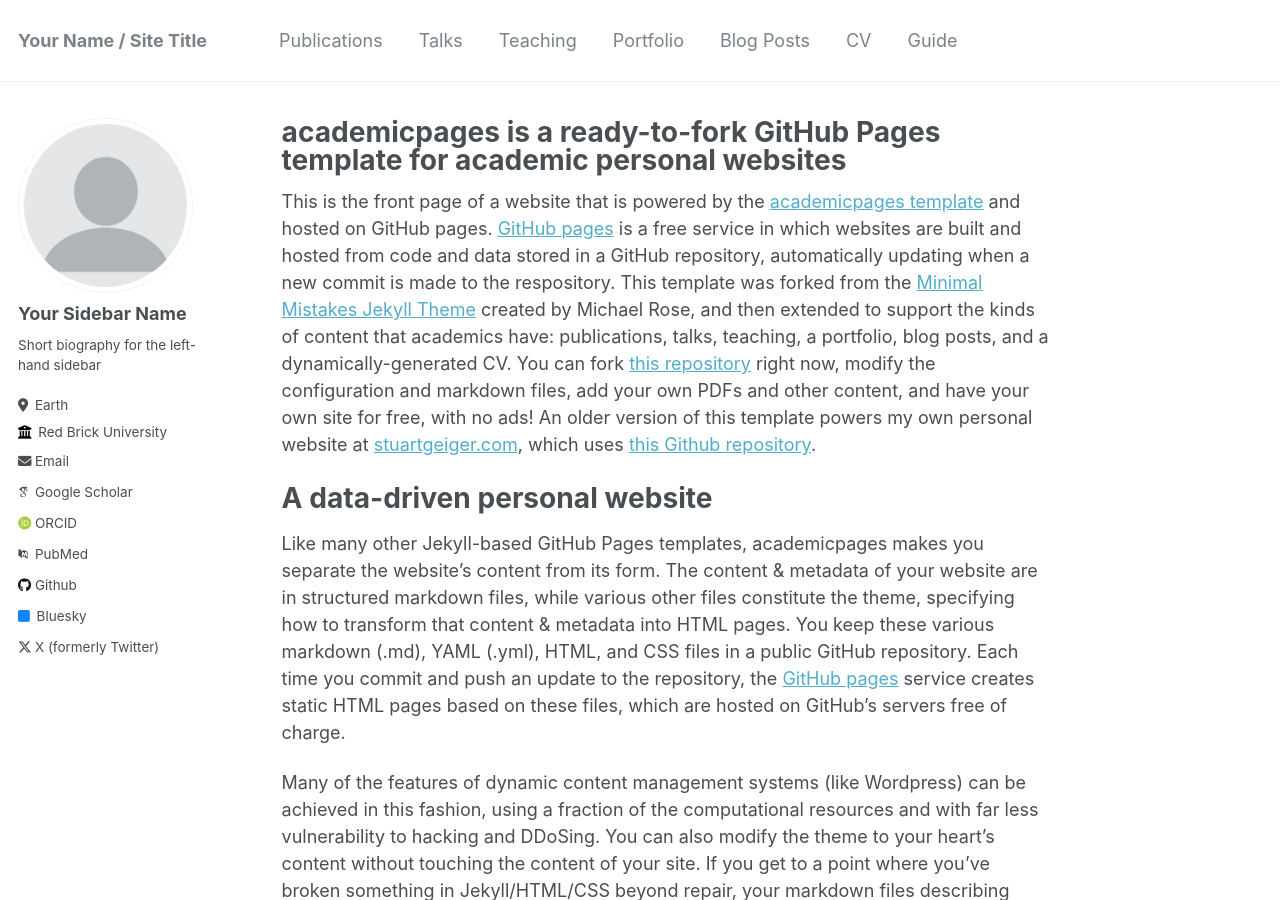
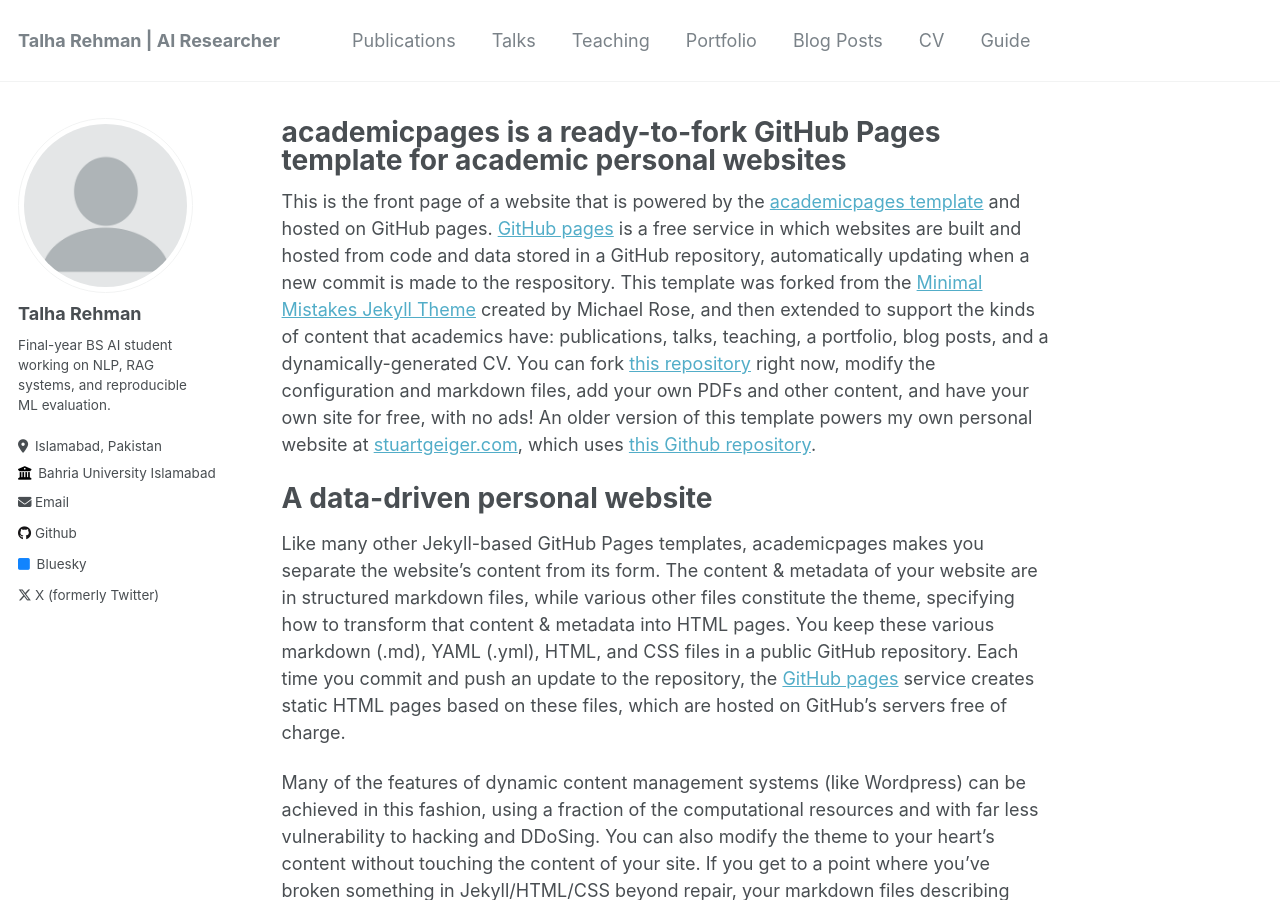
Before and after one commit to sultanofficial717/talha-academic-portfolio, a Jekyll site: the page built from _pages/about.md, in a window 1280 px wide and 900 px high. Built offline with Jekyll 4.4.1, drawn with Linux system fonts in a browser that asks for light colours; some web fonts are replaced; some of the changed text lies outside the part shown.

Commit message:
Set url and baseurl

```diff
--- a/_config.yml
+++ b/_config.yml
@@ -8,13 +8,13 @@
 
 # Basic Site Settings
 locale                   : "en-US"
-title                    : "Your Name / Site Title"
+title                    : "Talha Rehman | AI Researcher"
 title_separator          : "-"
-name                     : &name "Your Name"
-description              : &description "personal description"
-url                      : https://academicpages.github.io # the base hostname & protocol for your site e.g. "https://mmistakes.github.io"
-baseurl                  : "" # the subpath of your site, e.g. "/blog"
-repository               : "academicpages/academicpages.github.io"
+name                     : &name "Talha Rehman"
+description              : &description "Academic portfolio of Talha Rehman, final-year BS AI student at Bahria University Islamabad."
+url                      : "https://sultanofficial717.github.io"
+baseurl                  : "/talha-academic-portfolio"
+repository               : "sultanofficial717/talha-academic-portfolio"
 
 # Site Author - The following control what appear as part of the author content on the side bar.
 #               If a field is blank the icon and link will not appear, otherwise it will be shown.
@@ -22,27 +22,27 @@ repository               : "academicpages/academicpages.github.io"
 author:
   # Biographic information
   avatar           : "profile.png"
-  name             : "Your Sidebar Name"
+  name             : "Talha Rehman"
   pronouns         : # example: "she/her"
-  bio              : "Short biography for the left-hand sidebar"
-  location         : "Earth"
-  employer         : "Red Brick University"
+  bio              : "Final-year BS AI student working on NLP, RAG systems, and reproducible ML evaluation."
+  location         : "Islamabad, Pakistan"
+  employer         : "Bahria University Islamabad"
   uri              : # URL
-  email            : "none@example.org"
+  email            : "talharehman717@gmail.com"
 
   # Academic websites
   arxiv            : # URL - Update with the correct link to your profile
-  googlescholar    : "https://scholar.google.com/citations?user=PS_CX0AAAAAJ"
+  googlescholar    : # URL
   impactstory      : # URL
-  orcid            : "http://orcid.org/yourorcidurl"
-  pubmed           : "https://www.ncbi.nlm.nih.gov/pubmed/?term=john+snow"
+  orcid            : # URL
+  pubmed           : # URL
   researchgate     : # URL
 
   # Repositories and software development
   bitbucket        : # Username - Update with your username on the site
   codepen          : # Username
   dribbble         : # Username
-  github           : "academicpages"
+  github           : "sultanofficial717"
   kaggle           : # Username
   stackoverflow    : # User number or user number and name (i.e., use "1" or "1/jeff-atwood")
 
```
